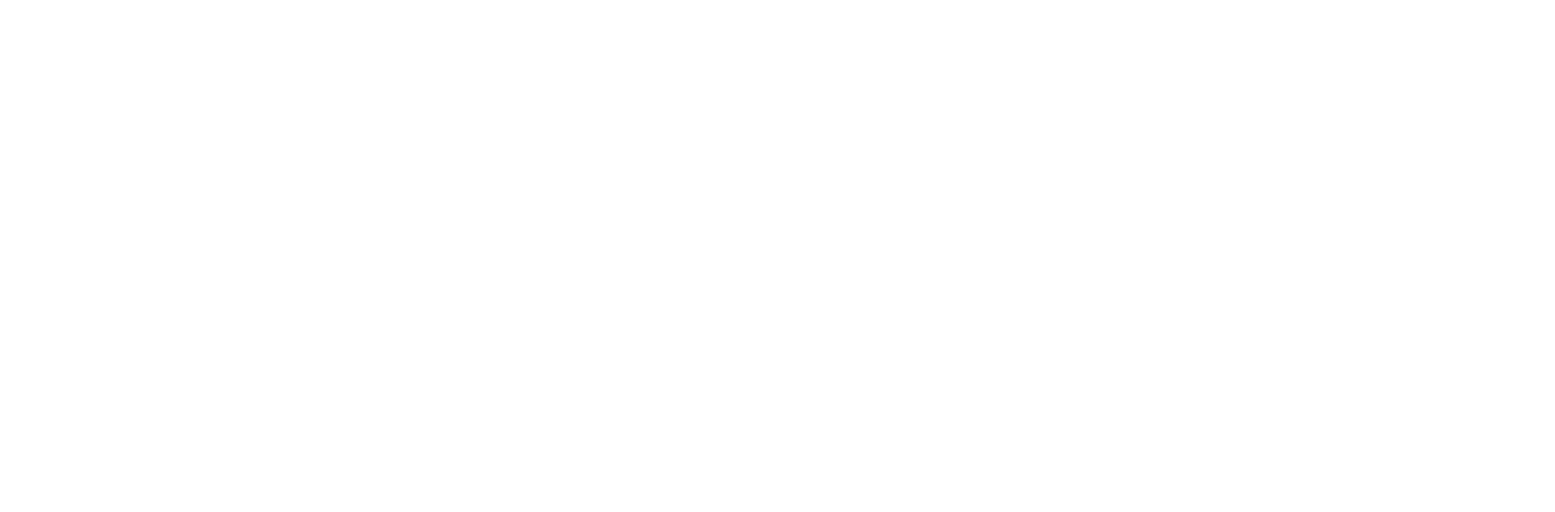
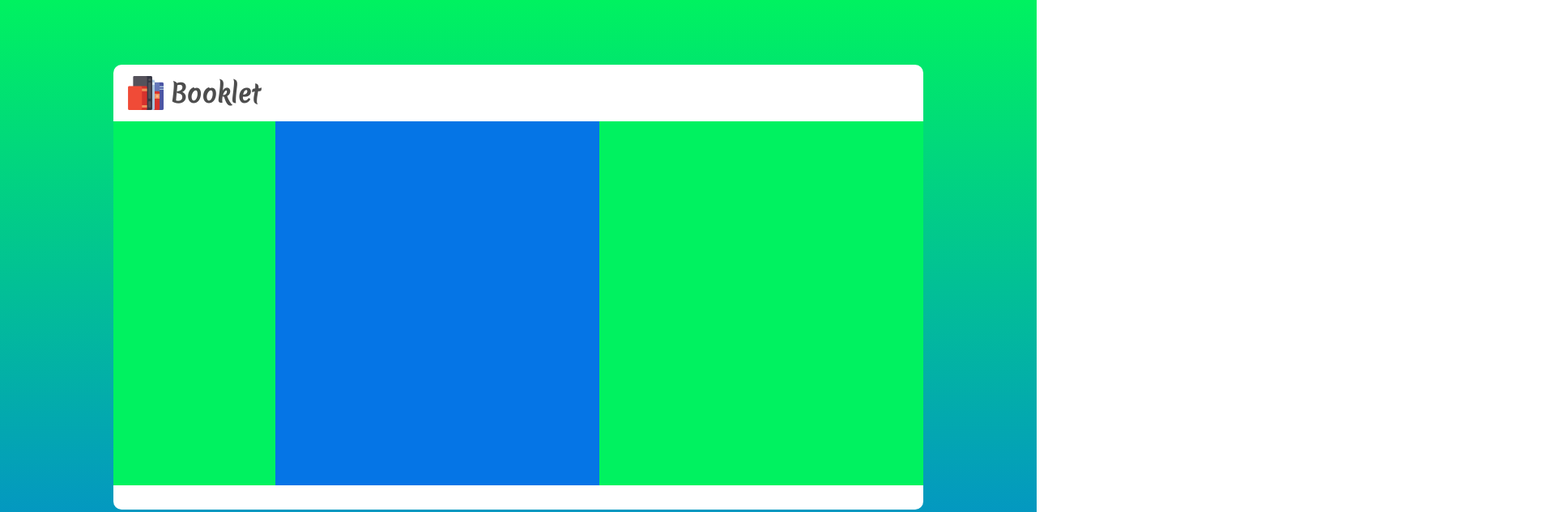
Before and after one commit to LuisMReverol/Booklet, a website built with webpack: page src/index.html in a window 1280 px wide. Shown: the top 633 px of the page at 81% size, 1920 px wide, since content can reach past the window. Built offline with nearby package versions, Linux system fonts and the light colour scheme; a web font is replaced by a local one.

Commit message:
Muck up of the Booklet app
Added new sass files, and created the whole muck up for the app

```diff
--- a/src/index.html
+++ b/src/index.html
@@ -4,16 +4,24 @@
     <meta charset="UTF-8" />
     <meta name="viewport" content="width=device-width, initial-scale=1.0" />
     <meta http-equiv="X-UA-Compatible" content="ie=edge" />
+
     <link
-      href="https://fonts.googleapis.com/css?family=Nunito+Sans:400,600,700"
+      href="https://fonts.googleapis.com/css2?family=Merienda&family=MuseoModerno:wght@400;500&display=swap"
       rel="stylesheet"
     />
-    <title>Bookify</title>
+
+    <title>Booklet</title>
   </head>
   <body>
-          <h1 class="title_big">
-              HELLOOOO
-          </h1>
+    <div class="container">
+      <header class="header">
+        <img src="./img/book.png" alt="Booklet Logo" class="header__logo" />
+        <h1 class="tittle">Booklet</h1>
+      </header>
 
+      <div class="section-1"></div>
+      <div class="section-2"></div>
+      <div class="section-3"></div>
+    </div>
   </body>
 </html>
--- a/src/main.scss
+++ b/src/main.scss
@@ -1,4 +1,3 @@
-h1 {
-    color: orangered;
-    font-size: 1000px;
-}
+@import "./sass/variables"; //_variables.scss
+@import "./sass/base"; //_base.scss
+@import "./sass/layout"; //_layout.scss
--- /dev/null
+++ b/src/sass/_base.scss
@@ -0,0 +1,38 @@
+*,
+*::before,
+*::after {
+  margin: 0;
+  padding: 0;
+  box-sizing: inherit;
+}
+
+html {
+  font-size: 62.5%; //10px = 1rem
+}
+
+body {
+  min-height: 100vh;
+
+  background-image: linear-gradient(#00f260, #0575e6);
+  background-size: cover;
+  background-repeat: no-repeat;
+
+  font-weight: 400;
+  font-size: 1.6rem;
+}
+
+//Grid
+
+.container {
+  max-width: 100rem;
+  margin: 10rem auto;
+
+  display: grid;
+  margin-right: auto;
+  margin-top: 8rem;
+  grid-template-rows: 7rem minmax(45rem, auto) 3rem;
+  grid-template-columns: 1fr 2fr 2fr;
+
+  background-color: $color-white;
+  border-radius: $radius-small;
+}
--- /dev/null
+++ b/src/sass/_layout.scss
@@ -0,0 +1,42 @@
+.header {
+  grid-row: 1/2;
+  grid-column: 1/4;
+
+  display: flex;
+  align-items: center;
+  justify-content: flex-start;
+  margin-left: 1.5rem;
+
+  font-family: Merienda;
+  font-size: 1.5rem;
+  color: $color-grey-dark-1;
+
+  &__logo {
+    height: 5rem;
+    margin-right: 0.5rem;
+  }
+}
+
+.section-1 {
+  display: grid;
+  grid-row: 2/3;
+  grid-column: 1/2;
+
+  background-color: $color-primary;
+}
+
+.section-2 {
+  display: grid;
+  grid-row: 2/3;
+  grid-column: 2/3;
+
+  background-color: $color-secondary;
+}
+
+.section-3 {
+  display: grid;
+  grid-row: 2/3;
+  grid-column: 3/4;
+
+  background-color: $color-primary;
+}
--- /dev/null
+++ b/src/sass/_variables.scss
@@ -0,0 +1,21 @@
+//Colors
+$color-white: #ffffff;
+$color-grey-dark-1: #4d4d4d;
+$color-grey-dark-2: #0000004d;
+$color-grey-light-1: #f8f8f8;
+$color-grey-light-3: #b5b5b5;
+$color-primary: #00f260;
+$color-secondary: #0575e6;
+$color-black: #000000;
+
+//Margins
+
+$margin-section: 10rem;
+$margin-paragraph: 2rem;
+$margin-buttons: 3rem;
+
+$shadow-button: 0 1rem 2rem rgba($color-black, 0.2);
+
+//border-radius
+
+$radius-small: 10px;
```
Also changed, not shown: dist/img/book.png (added), dist/img/symbol-defs.svg (added).
